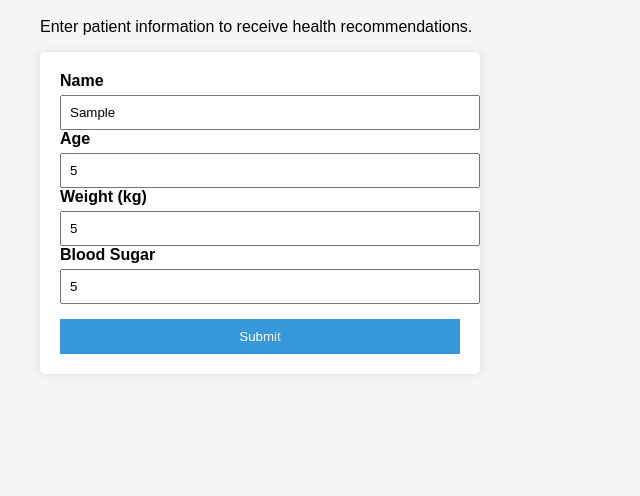
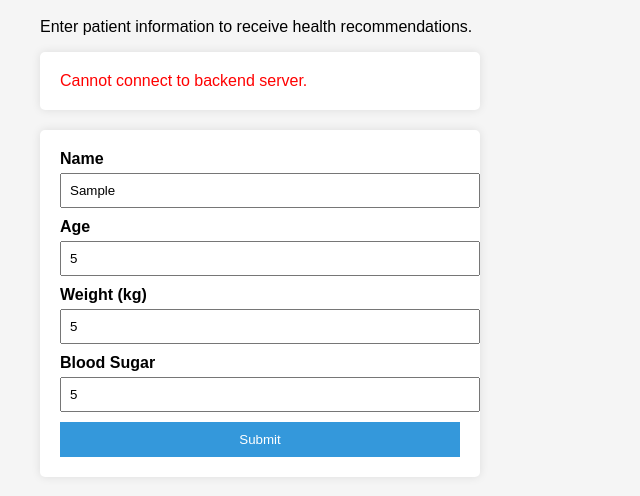
Before and after one commit to angearthur/diabetes-lifestyle-web-app, a plain HTML site: page frontend/index.html in a window 1280 px wide. Both pictures are taken after typing "Sample", "5", "5", "5" into the empty fields and a click on the button "Submit". Shown: the part 80-576 px from the top of the page, without its empty margins (0-640 px from the left). Drawn offline with Linux system fonts and the light colour scheme; no server answers.

Commit message:
Add frontend input validation and user-friendly error handling

```diff
--- a/frontend/index.html
+++ b/frontend/index.html
@@ -15,12 +15,13 @@
             color: #2c3e50;
         }
 
-        form {
+        form, .result, .error {
             background: white;
             padding: 20px;
             max-width: 400px;
             border-radius: 5px;
             box-shadow: 0 0 10px rgba(0,0,0,0.1);
+            margin-bottom: 20px;
         }
 
         label {
@@ -31,10 +32,10 @@
             width: 100%;
             padding: 8px;
             margin-top: 5px;
+            margin-bottom: 10px;
         }
 
         button {
-            margin-top: 15px;
             padding: 10px;
             width: 100%;
             background-color: #3498db;
@@ -47,17 +48,9 @@
             background-color: #2980b9;
         }
 
-        .result {
-            margin-top: 30px;
-            background: white;
-            padding: 20px;
-            max-width: 400px;
-            border-radius: 5px;
-            box-shadow: 0 0 10px rgba(0,0,0,0.1);
-        }
-
-        ul {
-            margin-top: 10px;
+        .error {
+            color: red;
+            display: none;
         }
     </style>
 </head>
@@ -65,6 +58,8 @@
 
 <h1>Diabetes Lifestyle Web App</h1>
 <p>Enter patient information to receive health recommendations.</p>
+
+<div class="error" id="errorBox"></div>
 
 <form id="patientForm">
     <label>Name</label>
@@ -92,11 +87,39 @@
 document.getElementById("patientForm").addEventListener("submit", function(e) {
     e.preventDefault();
 
+    const name = document.getElementById("name").value.trim();
+    const age = Number(document.getElementById("age").value);
+    const weight = Number(document.getElementById("weight").value);
+    const bloodSugar = Number(document.getElementById("blood_sugar").value);
+
+    const errorBox = document.getElementById("errorBox");
+    errorBox.style.display = "none";
+    errorBox.textContent = "";
+
+    // 🔒 VALIDATION RULES
+    if (age <= 0 || age > 120) {
+        errorBox.textContent = "Age must be between 1 and 120.";
+        errorBox.style.display = "block";
+        return;
+    }
+
+    if (weight <= 0 || weight > 300) {
+        errorBox.textContent = "Weight must be between 1 and 300 kg.";
+        errorBox.style.display = "block";
+        return;
+    }
+
+    if (bloodSugar <= 0 || bloodSugar > 500) {
+        errorBox.textContent = "Blood sugar must be between 1 and 500.";
+        errorBox.style.display = "block";
+        return;
+    }
+
     const data = {
-        name: document.getElementById("name").value,
-        age: document.getElementById("age").value,
-        weight: document.getElementById("weight").value,
-        blood_sugar: document.getElementById("blood_sugar").value
+        name: name,
+        age: age,
+        weight: weight,
+        blood_sugar: bloodSugar
     };
 
     fetch("http://127.0.0.1:5000/submit-data", {
@@ -120,8 +143,9 @@ document.getElementById("patientForm").addEventListener("submit", function(e) {
             list.appendChild(li);
         });
     })
-    .catch(error => {
-        alert("Error connecting to backend");
+    .catch(() => {
+        errorBox.textContent = "Cannot connect to backend server.";
+        errorBox.style.display = "block";
     });
 });
 </script>
```
